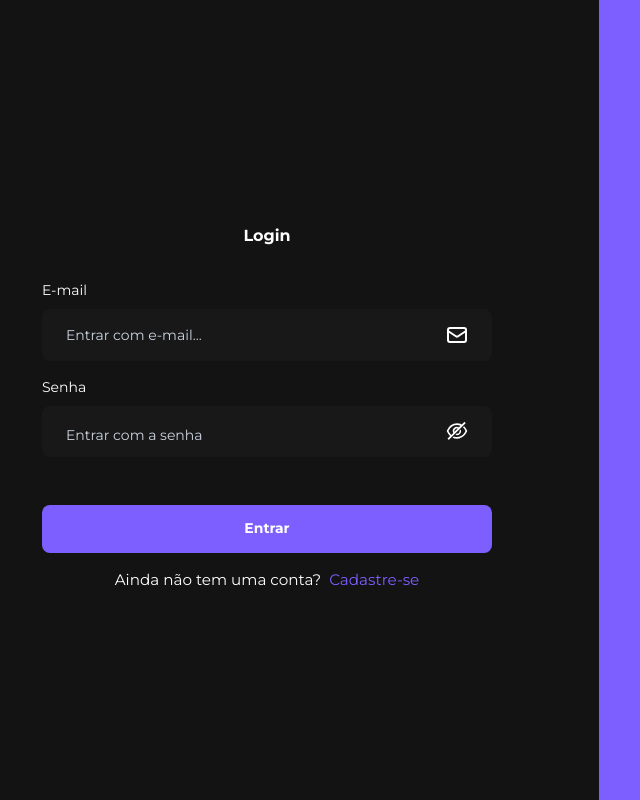
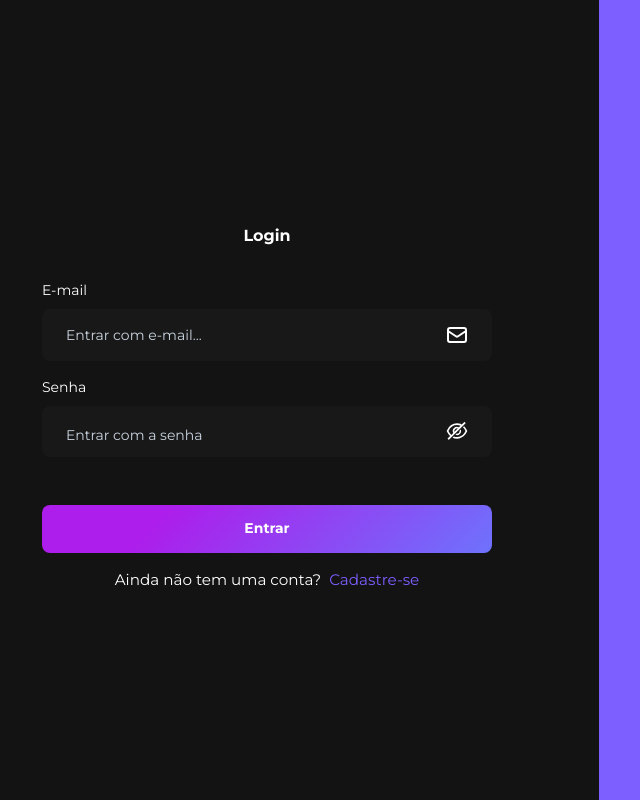
Before and after one commit to FelipeFernandes7/my-secrets, a React (Vite) app: page /login in a window 1280 px wide. Shown: the whole page, without its empty margins (49-689 px from the left). Built offline with nearby package versions, Linux system fonts and the light colour scheme; no server answers.

Commit message:
adjust colors

```diff
--- a/src/components/card/styles.ts
+++ b/src/components/card/styles.ts
@@ -31,6 +31,10 @@ export const Section = styled.div`
     font-size: 2rem;
     font-weight: 400;
     gap: 0.5rem;
+    background-color: #6e72fc;
+    background-image: linear-gradient(315deg, #6e72fc 0%, #ad1deb 74%);
+    -webkit-background-clip: text;
+    -webkit-text-fill-color: transparent;
   }
 `;
 
--- a/src/pages/detail/index.tsx
+++ b/src/pages/detail/index.tsx
@@ -30,6 +30,16 @@ export function NoteDetail() {
 
   const textareaRef = useRef<HTMLTextAreaElement | null>(null);
 
+  const enableBgToEdit = isEditing
+    ? {
+        backgroundColor: "#6e72fc",
+        backgroundImage: " linear-gradient(315deg, #6e72fc 0%, #ad1deb 74%)",
+        color: "#fff",
+      }
+    : {
+        background: "#232323",
+        color: "#fff",
+      };
   function autoResize() {
     const textarea = textareaRef.current;
     if (textarea) {
@@ -110,13 +120,7 @@ export function NoteDetail() {
         <S.Action onClick={back}>
           <BiLeftArrowAlt />
         </S.Action>
-        <S.Action
-          style={{
-            background: isEditing ? "#7158e2" : "#232323",
-            color: "#fff",
-          }}
-          onClick={() => activeUpdateNote()}
-        >
+        <S.Action style={enableBgToEdit} onClick={() => activeUpdateNote()}>
           <FaRegEdit />
         </S.Action>
       </S.ActionBox>
--- a/src/pages/detail/styles.ts
+++ b/src/pages/detail/styles.ts
@@ -95,12 +95,13 @@ export const ButtonSubmit = styled.button`
   justify-content: center;
   width: 100%;
   height: 3rem;
-  background: #7158e2;
+  background-color: #6e72fc;
+  background-image: linear-gradient(315deg, #6e72fc 0%, #ad1deb 74%);
   color: #fff;
   font-size: 1rem;
   font-weight: 700;
   border: none;
-  border-radius: 0.5rem;
+  border-radius: 0.95rem;
   cursor: pointer;
 `;
 
--- a/src/pages/home/styles.ts
+++ b/src/pages/home/styles.ts
@@ -15,16 +15,14 @@ export const AddBtn = styled.button`
   align-items: center;
   justify-content: center;
   bottom: 2rem;
-  background: #7d5fff;
+  background-color: #6e72fc;
+  background-image: linear-gradient(315deg, #6e72fc 0%, #ad1deb 74%);
   border: none;
   height: 3.5rem;
   width: 3.5rem;
   border-radius: 100%;
   cursor: pointer;
   transition: all linear 0.3s;
-  &:hover {
-    background: #7158e2;
-  }
 `;
 
 export const StyledHomeContent = styled.div`
--- a/src/pages/login/styles.ts
+++ b/src/pages/login/styles.ts
@@ -67,7 +67,8 @@ export const IptContainer = styled.div`
   max-width: 450px;
   button {
     margin-top: 2rem;
-    background: #7d5fff;
+    background-color: #6e72fc;
+    background-image: linear-gradient(315deg, #6e72fc 0%, #ad1deb 74%);
     color: #fff;
   }
 
--- a/src/pages/register/styles.ts
+++ b/src/pages/register/styles.ts
@@ -55,7 +55,7 @@ export const ContainerButtonReturn = styled.div`
   display: flex;
   justify-content: flex-start;
   padding-left: 1.5rem;
-  button{
+  button {
     display: flex;
     align-items: center;
     justify-content: center;
@@ -65,7 +65,8 @@ export const ContainerButtonReturn = styled.div`
     border: none;
     cursor: pointer;
     font-weight: 700;
-    background: #7158e2;
+    background-color: #6e72fc;
+    background-image: linear-gradient(315deg, #6e72fc 0%, #ad1deb 74%);
     color: #ffff;
   }
 `;
```
